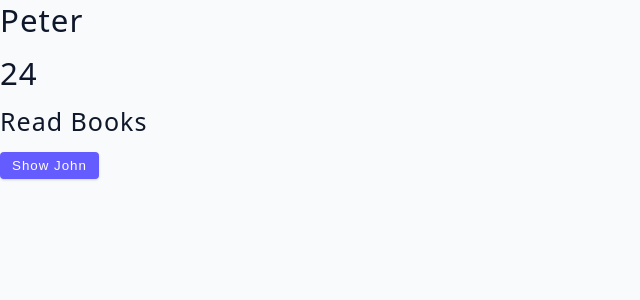
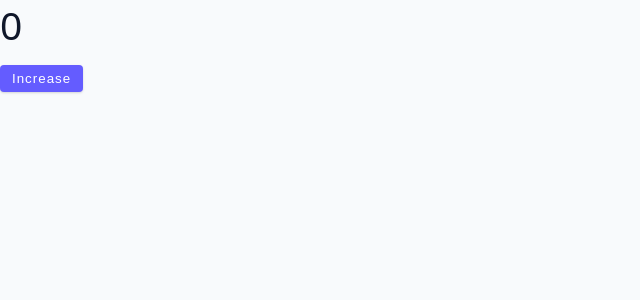
Before and after one commit to Shubh484/react-advance, a React (Vite) app in the folder advanced-react/: page / in a window 1280 px wide. Shown: the top 300 px of the page, without its empty margins (0-640 px from the left). Built offline with nearby package versions, Linux system fonts and the light colour scheme.

Commit message:
useState function approach

```diff
--- a/advanced-react/src/App.jsx
+++ b/advanced-react/src/App.jsx
@@ -1,9 +1,9 @@
-import UseStateObject from "./tutorial/01-useState/starter/04-useState-object";
+import UseStateGotcha from "./tutorial/01-useState/starter/05-useState-gotcha";
 
 function App() {
   return (
     <>
-      <UseStateObject />
+      <UseStateGotcha />
     </>
   );
 }
--- a/advanced-react/src/tutorial/01-useState/starter/05-useState-gotcha.jsx
+++ b/advanced-react/src/tutorial/01-useState/starter/05-useState-gotcha.jsx
@@ -1,5 +1,32 @@
+import { useState } from "react";
+
 const UseStateGotcha = () => {
-  return <h2>useState "gotcha"</h2>;
+  const [value, setValue] = useState(0);
+
+  // this is not synchronous
+  // const handleClick = () => {
+  //   setValue(value + 1);
+  //   console.log(value);
+  // };
+
+  // If you want to update state immediately and synchronously, you can pass a function to setState
+
+  const handleClick = () => {
+    setValue((currentState) => {
+      const newState = currentState + 1;
+      console.log(newState);
+      return newState;
+    });
+  };
+
+  return (
+    <>
+      <h2>{value}</h2>
+      <button className="btn" type="button" onClick={handleClick}>
+        increase
+      </button>
+    </>
+  );
 };
 
 export default UseStateGotcha;
```
